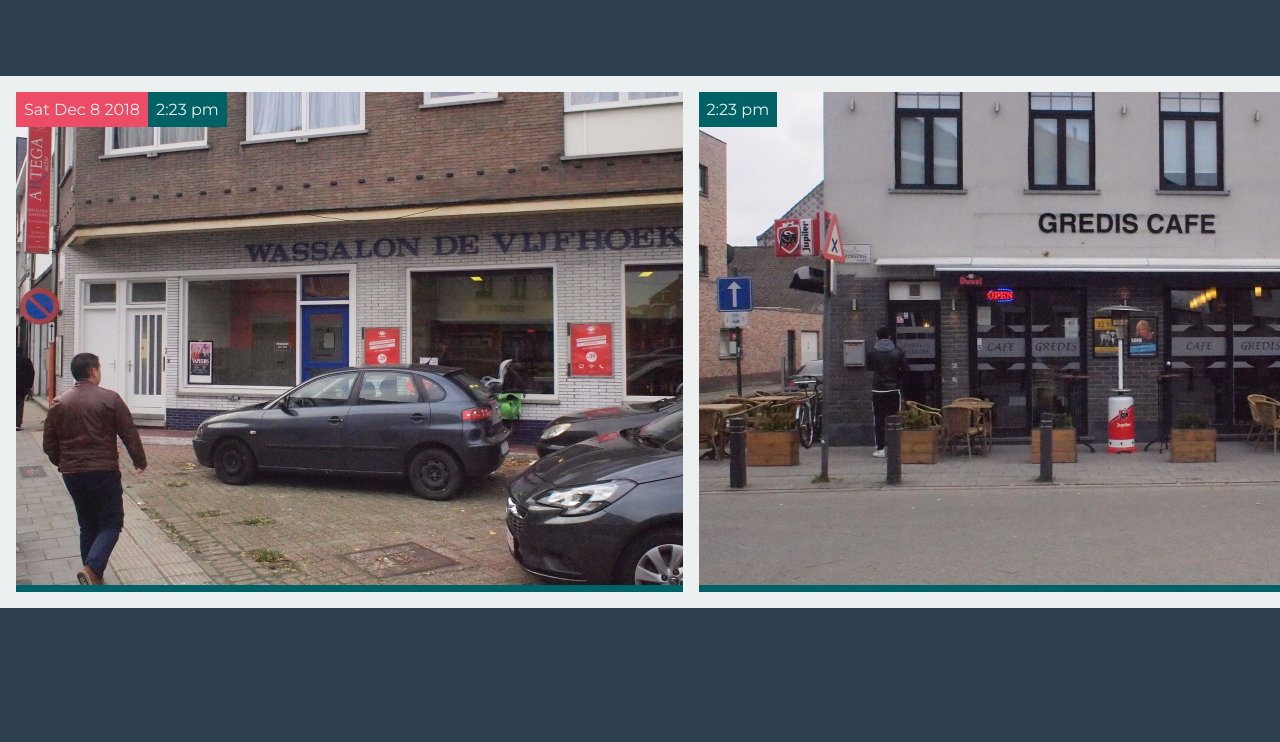
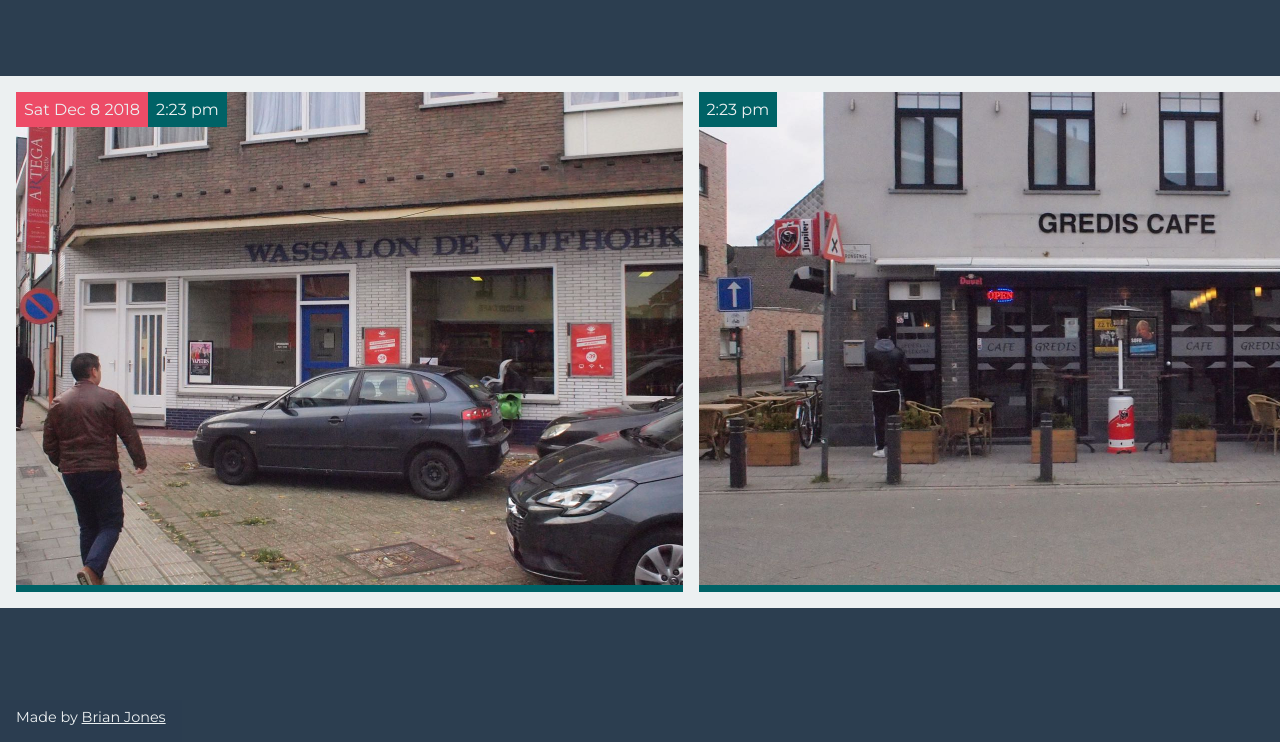
Before and after one commit to jonesbp/gentse-deuren, a Gatsby site: page / in a window 1280 px wide. Shown: the part 58-800 px from the top of the page. Built offline with nearby package versions, Linux system fonts and the light colour scheme; Gatsby itself is replaced by a stand-in of ours.

Commit message:
Add personal link in footer

```diff
--- a/scss/base.scss
+++ b/scss/base.scss
@@ -28,3 +28,18 @@ header {
     padding: .5rem 1rem;
   }
 }
+
+footer {
+  span {
+    background-color: rgba($text, 0.7);
+    display: inline-block;
+    font-size: .9rem;
+    margin: 0;
+    padding: .5rem 1rem 1rem 1rem;
+
+    a {
+      color: $paper;
+      text-decoration: underline;
+    }
+  }
+}
--- a/scss/homepage.scss
+++ b/scss/homepage.scss
@@ -4,6 +4,14 @@ header.homepage {
   position: absolute;
     top: 0;
     right: 0;
+    left: 0;
+  z-index: 1;
+}
+
+footer.homepage {
+  position: absolute;
+    right: 0;
+    bottom: 0;
     left: 0;
   z-index: 1;
 }
--- a/src/components/homepage-layout.js
+++ b/src/components/homepage-layout.js
@@ -12,5 +12,9 @@ export default ({ children }) => (
     <div className="homepage-wrapper">
       {children}
     </div>
+
+    <footer className="homepage">
+      <span>Made by <a href="https://brianjon.es">Brian Jones</a></span>
+    </footer>
   </>
 );
```
